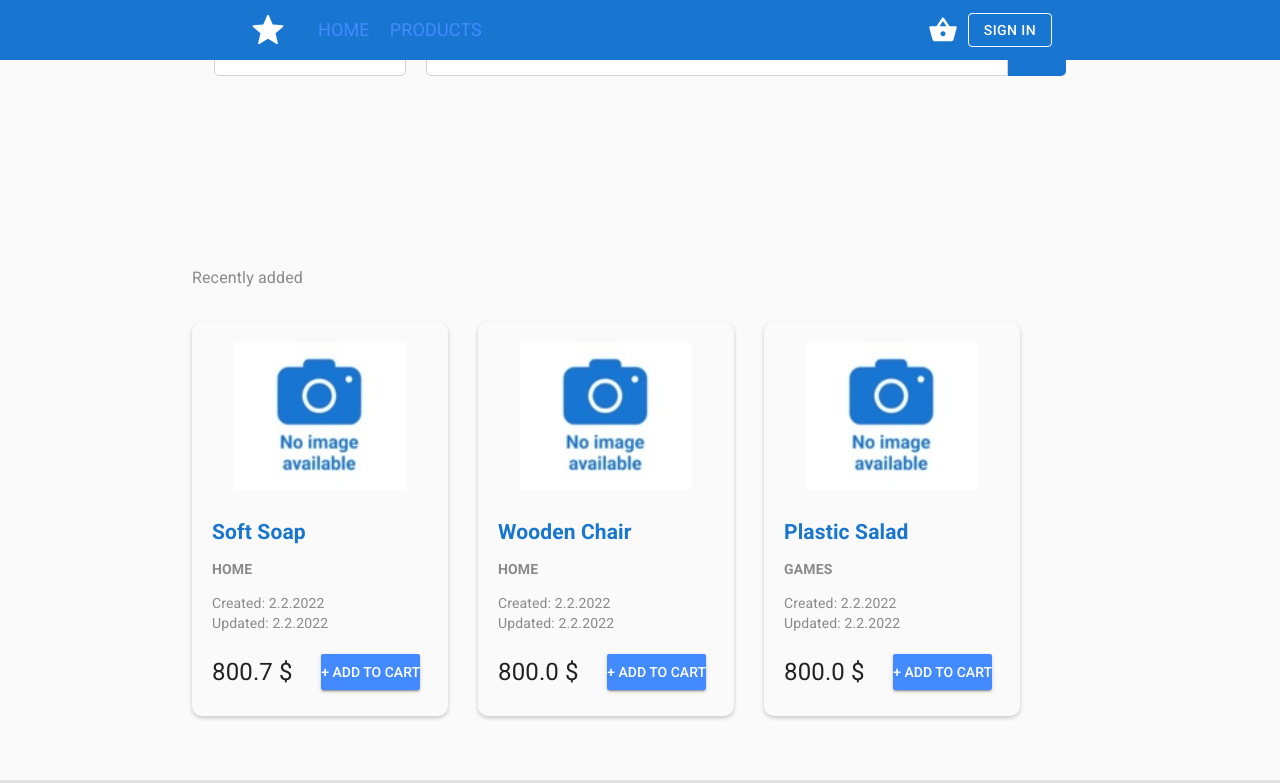
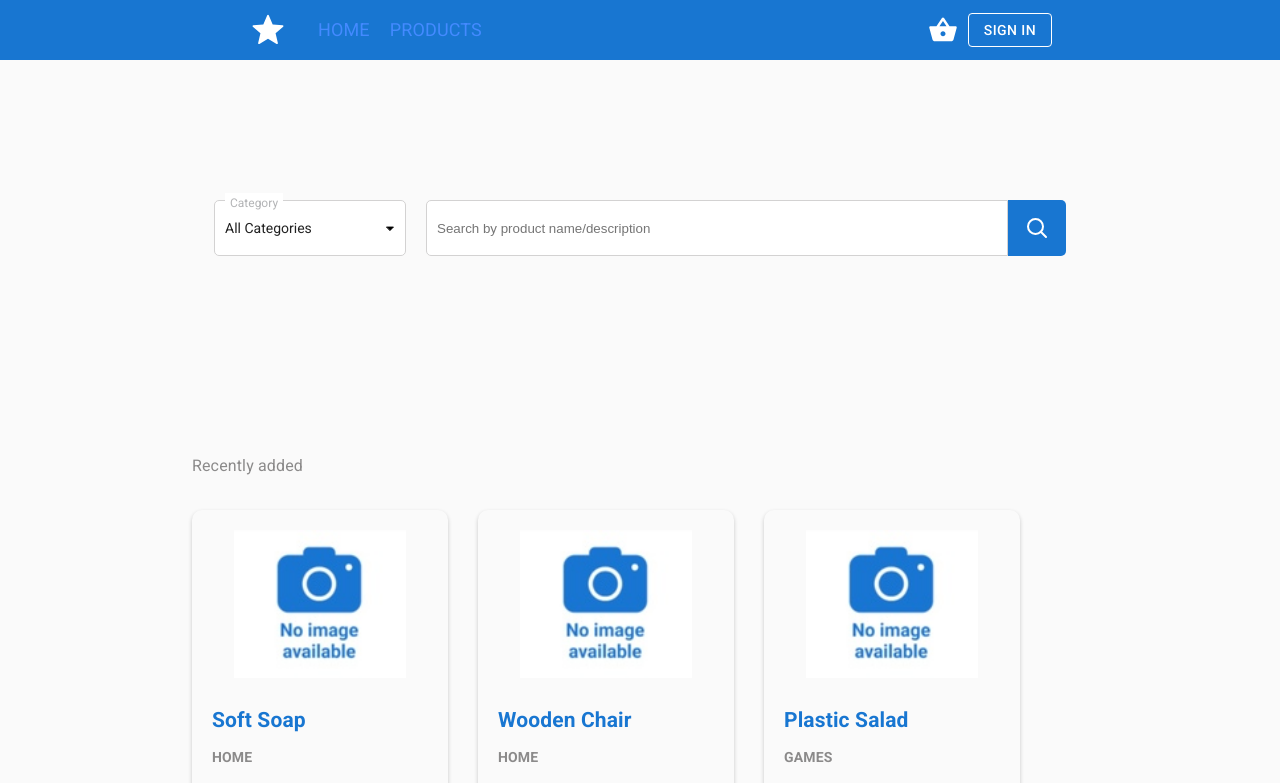
Before and after one commit to aleksei-isakov/Born-to-die-E-shop, a Vue app: page / in a window 1280 px wide. Shown: the top 783 px of the page. Built offline with nearby package versions, Linux system fonts and the light colour scheme.

Commit message:
use BaseButton component

```diff
--- a/src/components/PLPSearchBar/PLPSearchBar.vue
+++ b/src/components/PLPSearchBar/PLPSearchBar.vue
@@ -45,7 +45,7 @@ export default {
   height: 7vh;
   display: flex;
   justify-content: center;
-  margin: 20px 0px;
+  margin: 200px 0px;
 }
 
 @media screen and (max-width: 500px) {
--- a/src/components/PLPSearchBar/SearchField.vue
+++ b/src/components/PLPSearchBar/SearchField.vue
@@ -7,14 +7,15 @@
       @input="onInputChangeValue"
       @keypress.enter="onClickSearch"
     />
-    <button class="search-field__btn" @click="onClickSearch">
+    <BaseButton class="search-field__btn" @click="onClickSearch">
       <img :src="searchIcon" alt="search-icon" />
-    </button>
+    </BaseButton>
   </div>
 </template>
 
 <script>
 import searchIcon from '@/assets/Icons/search_icon.svg';
+import BaseButton from '@/base_components/BaseButton/BaseButton.vue';
 
 export default {
   name: 'SearchField',
@@ -25,6 +26,10 @@ export default {
       default: '',
       required: true
     }
+  },
+
+  components: {
+    BaseButton
   },
 
   data() {
```
